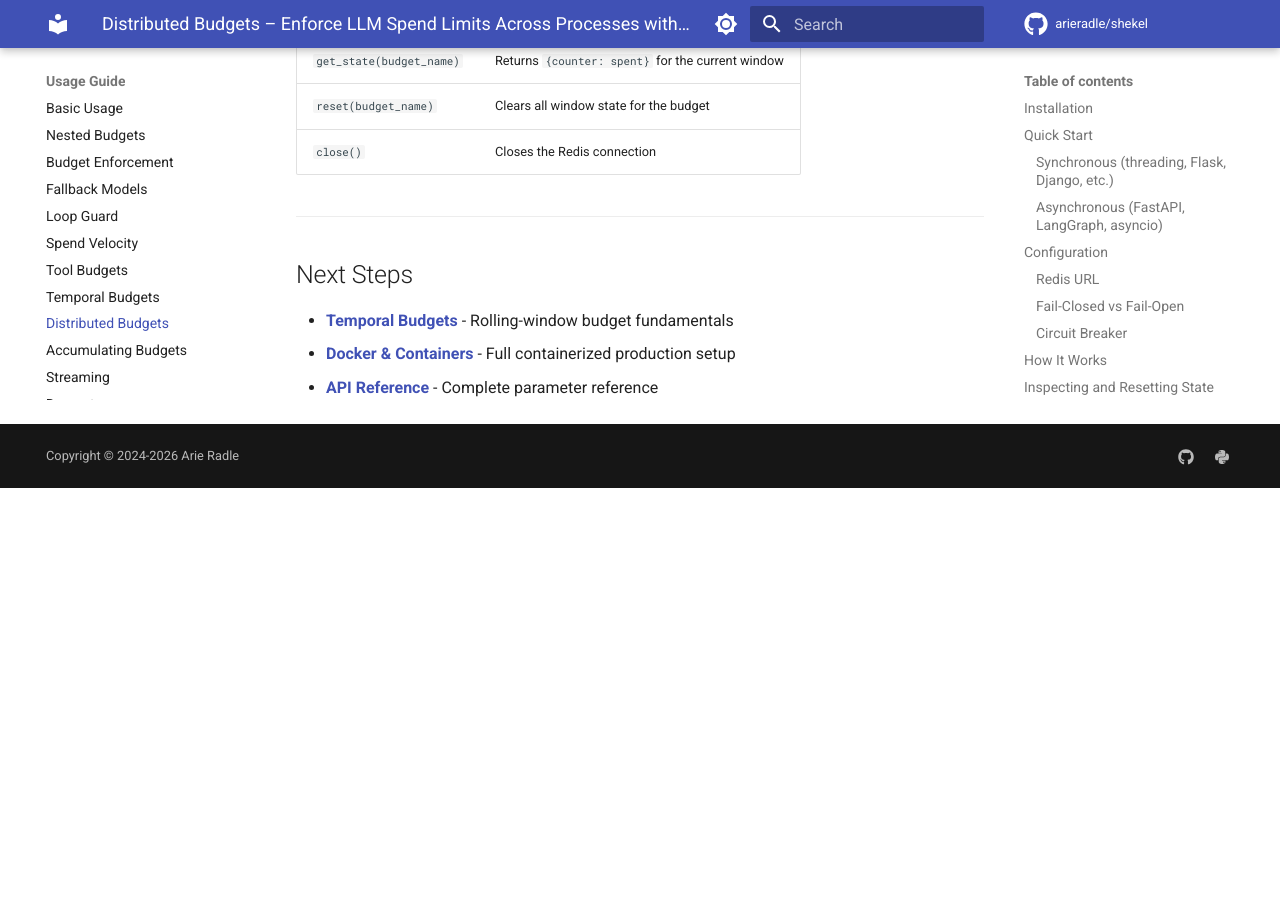
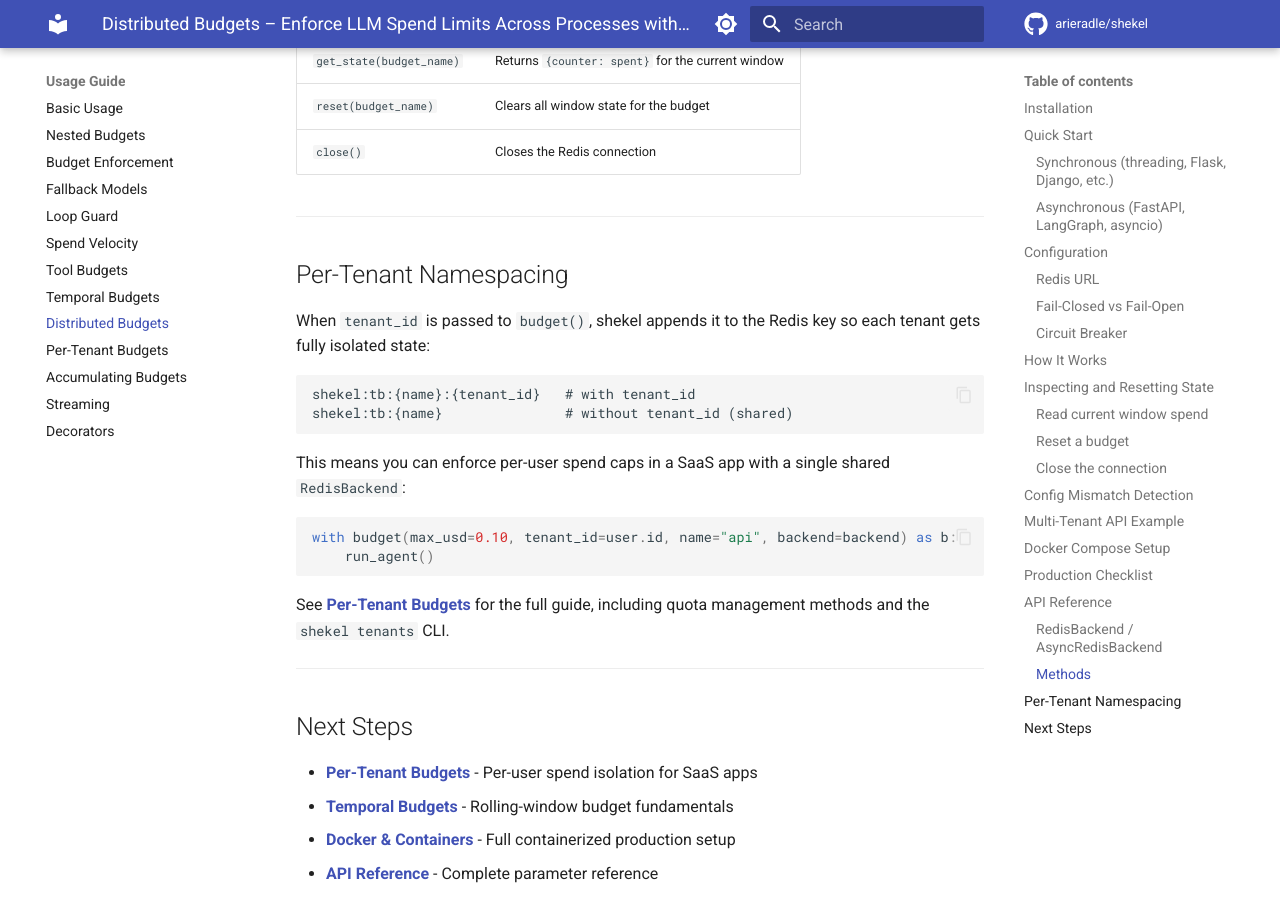
Before and after one commit to arieradle/shekel, an MkDocs documentation site: the page built from docs/usage/distributed-budgets.md, in a window 1280 px wide and 900 px high, scrolled down 6354 px. Built offline with MkDocs 1.6.1 and Material for MkDocs 9.7.7, drawn with Linux system fonts in a browser that asks for light colours; comment, search, counter and statistics services are not loaded; the version menu is left out; before the commit the page ends 6842 px from its top, so only the background shows below that.

Commit message:
feat: SHEK-7 — per-tenant budget docs, API reference, README section; fix CI lupa dependency
- docs/usage/per-tenant-budgets.md: new full MkDocs page (quick start,
  FastAPI SaaS example, async usage, Redis key scheme, quota management
  methods, shekel tenants CLI reference, limit-change flow, error reference)
- docs/usage/distributed-budgets.md: add Per-Tenant Namespacing section
- docs/api-reference.md: add tenant_id/backend/window_seconds params to
  budget(); tenant_id property on Budget; per-tenant methods table on
  RedisBackend; async equivalents on AsyncRedisBackend
- README.md: new "Per-user / per-tenant enforcement" section
- mkdocs.yml: wire Per-Tenant Budgets into the Usage Guide nav
- pyproject.toml: fakeredis -> fakeredis[lua] so CI gets lupa and
  SCRIPT LOAD / EVALSHA work in tenant-budget tests

Co-Authored-By: Claude Sonnet 4.6 <noreply@anthropic.com>

````diff
--- a/docs/api-reference.md
+++ b/docs/api-reference.md
@@ -48,6 +48,9 @@ def budget(
 | `loop_guard_window_seconds` | `float` | `60.0` | Rolling window duration in seconds. `0` = all-time cap (no rolling window). Only applies when `loop_guard=True`. |
 | `max_velocity` | `str \| None` | `None` | Spend velocity cap. Format: `"$<amount>/<unit>"` (e.g. `"$0.50/min"`, `"$5/hr"`). Raises `SpendVelocityExceededError` when the burn rate exceeds this threshold. |
 | `warn_velocity` | `str \| None` | `None` | Soft velocity warning threshold. Same format as `max_velocity`. Must be less than `max_velocity`. Fires `on_warn` callback when crossed; does not raise. |
+| `tenant_id` | `str \| None` | `None` | Tenant or user identifier for per-tenant spend isolation. When set, Redis state is namespaced under `shekel:tb:{name}:{tenant_id}`. Requires `name` and `backend`. Empty string raises `ValueError`. |
+| `backend` | `RedisBackend \| AsyncRedisBackend \| None` | `None` | Redis backend for distributed or per-tenant enforcement. Required when `tenant_id` is set. |
+| `window_seconds` | `float \| None` | `None` | Rolling-window duration in seconds. Required (or inferred from a spec string) for temporal budgets. Default when `tenant_id` is set: `86400 * 30` (30 days). |
 
 ### Returns
 
@@ -172,6 +175,7 @@ The budget context manager object.
 | `switched_at_usd` | `float \| None` | USD spent when fallback occurred, or `None`. |
 | `fallback_spent` | `float` | USD spent on the fallback model. |
 | `loop_guard_counts` | `dict[str, int]` | Per-tool call counts recorded by the loop guard. Empty dict when `loop_guard=False`. Keys are tool names; values are total calls recorded within the current window. |
+| `tenant_id` | `str \| None` | Tenant identifier passed to `budget()`, or `None` if not set. |
 
 ### Nested Budget Properties {#nested-budget-properties}
 
@@ -444,6 +448,38 @@ with budget("$5/hr + 100 calls/hr", name="api-tier", backend=backend) as b:
 
 **Raises:** `BudgetConfigMismatchError` if `budget_name` is already registered with different limits or windows.
 
+### Per-Tenant Methods
+
+| Method | Returns | Description |
+|---|---|---|
+| `get_tenant_spend(name, tenant_id)` | `float` | Current window spend for the tenant. Returns `0.0` if unknown. |
+| `get_tenant_limit(name, tenant_id)` | `float \| None` | Active spend limit for the tenant. Returns `None` if no limit recorded. |
+| `set_tenant_limit(name, tenant_id, max_usd)` | `None` | Override the tenant's spend limit without resetting accumulated spend. |
+| `reset_tenant(name, tenant_id)` | `None` | Zero out accumulated spend while preserving the limit. |
+| `list_tenants(name)` | `list[str]` | All tenant IDs that have recorded spend for the budget name. |
+
+```python
+from shekel.backends.redis import RedisBackend
+
+backend = RedisBackend()
+
+# Inspect a tenant
+spent = backend.get_tenant_spend(name="api", tenant_id="user-42")
+limit = backend.get_tenant_limit(name="api", tenant_id="user-42")
+
+# Adjust quota
+backend.set_tenant_limit(name="api", tenant_id="user-42", max_usd=0.50)
+
+# Reset at billing period rollover
+backend.reset_tenant(name="api", tenant_id="user-42")
+
+# Enumerate all tenants
+for tid in backend.list_tenants(name="api"):
+    print(tid, backend.get_tenant_spend(name="api", tenant_id=tid))
+```
+
+See [Per-Tenant Budgets](usage/per-tenant-budgets.md) for the full guide.
+
 ---
 
 ## `AsyncRedisBackend`
@@ -460,6 +496,16 @@ async with budget("$5/hr", name="api", backend=backend) as b:
 ```
 
 Constructor and parameters are identical to `RedisBackend`.
+
+All five per-tenant methods are available as coroutines:
+
+```python
+spent  = await backend.get_tenant_spend(name="api", tenant_id="user-42")
+limit  = await backend.get_tenant_limit(name="api", tenant_id="user-42")
+await backend.set_tenant_limit(name="api", tenant_id="user-42", max_usd=0.50)
+await backend.reset_tenant(name="api", tenant_id="user-42")
+tenants = await backend.list_tenants(name="api")
+```
 
 ---
 
--- a/docs/usage/distributed-budgets.md
+++ b/docs/usage/distributed-budgets.md
@@ -291,8 +291,29 @@ See [Docker & Containers](../docker.md) for a full production setup.
 
 ---
 
+## Per-Tenant Namespacing
+
+When `tenant_id` is passed to `budget()`, shekel appends it to the Redis key so each tenant gets fully isolated state:
+
+```
+shekel:tb:{name}:{tenant_id}   # with tenant_id
+shekel:tb:{name}               # without tenant_id (shared)
+```
+
+This means you can enforce per-user spend caps in a SaaS app with a single shared `RedisBackend`:
+
+```python
+with budget(max_usd=0.10, tenant_id=user.id, name="api", backend=backend) as b:
+    run_agent()
+```
+
+See **[Per-Tenant Budgets](per-tenant-budgets.md)** for the full guide, including quota management methods and the `shekel tenants` CLI.
+
+---
+
 ## Next Steps
 
+- **[Per-Tenant Budgets](per-tenant-budgets.md)** - Per-user spend isolation for SaaS apps
 - **[Temporal Budgets](temporal-budgets.md)** - Rolling-window budget fundamentals
 - **[Docker & Containers](../docker.md)** - Full containerized production setup
 - **[API Reference](../api-reference.md)** - Complete parameter reference
--- a/mkdocs.yml
+++ b/mkdocs.yml
@@ -190,6 +190,7 @@ nav:
     - Tool Budgets: usage/tool-budgets.md
     - Temporal Budgets: usage/temporal-budgets.md
     - Distributed Budgets: usage/distributed-budgets.md
+    - Per-Tenant Budgets: usage/per-tenant-budgets.md
     - Accumulating Budgets: usage/accumulating-budgets.md
     - Streaming: usage/streaming.md
     - Decorators: usage/decorators.md
--- a/pyproject.toml
+++ b/pyproject.toml
@@ -101,7 +101,7 @@ dev = [
     "opentelemetry-api>=1.0.0",
     "opentelemetry-sdk>=1.0.0",
     "redis>=4.0.0",
-    "fakeredis>=2.0.0",
+    "fakeredis[lua]>=2.0.0",
     "testcontainers[redis]>=4.0.0",
 ]
 docs = [
````
Also changed, not shown: README.md (+14 -0 lines), docs/usage/per-tenant-budgets.md (added, +340 -0 lines).
